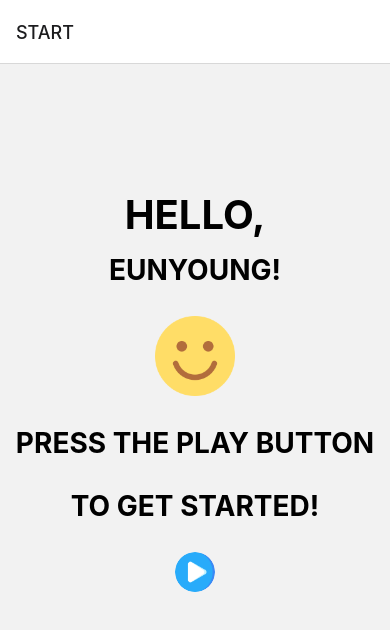
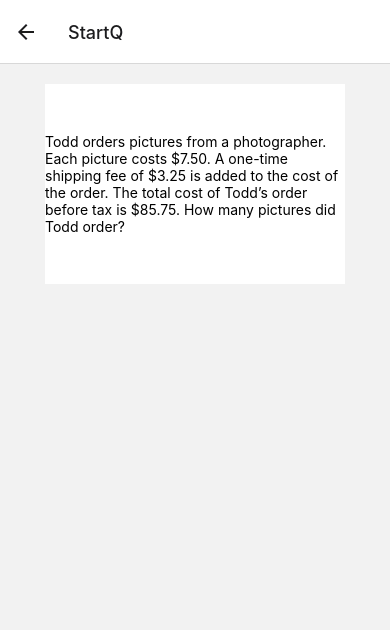
Before and after one commit to Hwangtaeguen/TestPro, a React Native app: screen /StartQ in a window 390 px wide. Shown: the top 630 px of the page. Built offline with nearby package versions, Linux system fonts and the light colour scheme.

Commit message:
세번째

```diff
--- a/App.js
+++ b/App.js
@@ -1,6 +1,3 @@
-import { NavigationContainer } from '@react-navigation/native';
-import { createStackNavigator } from '@react-navigation/stack';
-import { View } from 'react-native';
 import OPscreen from './Screen/Operate_Screen';
 
 export default function App() {
--- a/Screen/Home.js
+++ b/Screen/#0_Home.js
@@ -1,5 +1,6 @@
-import {View, Button, Text, TouchableOpacity} from 'react-native';
+import {View, Button, Text, TouchableOpacity, StyleSheet } from 'react-native';
 import { Image } from "react-native"
+import { useNavigation } from '@react-navigation/native';
 
 //이미지 URL 객체
 const imageURL={
@@ -13,7 +14,7 @@ const imageURL={
 const Choose = (props) =>{
     return (
         <TouchableOpacity
-            onPress={() => alert(props.name)}
+            onPress={() => props.navigation.navigate("StartQ")}
             style={{width:40,height:40,alignItems:'center'}}>
             <Image
             style={{
@@ -29,7 +30,7 @@ const Choose = (props) =>{
 }
 
 //HOME VIEW
-const Home = () => {
+const Home = (props) => {
     return (
         <View style = {{flex:1,paddind:40}}>
             <View style={{flex:0.1}}/>
@@ -44,21 +45,23 @@ const Home = () => {
                 source = {require("../assets/smiling-face.png")}/>
                 <Text style={{fontSize:25, fontWeight:'bold'}}>CHOOSE WHAT YOU WANT!</Text>
             </View>
-            <View style ={{
-                flex:2,
-                flexDirection:'row',
-                justifyContent:'space-around',
-                alignItems:'center'
-            }}>
+            <View style = {styles.Character}>
+                    <TouchableOpacity
+                    onPress={() => props.navigation.navigate ("StartQ")}
+                    style={{width:40,height:40,alignItems:'center'}}>
+                    <Image
+                    style={{
+                        width: 115,
+                        height: 115,
+                        overflow: 'hidden'
+                    }}
+                    source = {require("../assets/Todd.png")}
+                    />
+                </TouchableOpacity>
                 <Choose name = 'Jen' title = "Jen's Curtains"/>
                 <Choose name = 'Todd' title = "Todd's Order"/>
             </View>
-            <View style ={{
-                flex:2,
-                flexDirection:'row',
-                justifyContent:'space-around',
-                alignItems:'center'
-            }}>
+            <View style = {styles.Character}>
                 <Choose name = 'Ava' title = "Ava's Goal"/>
                 <Choose name = 'Mario' title = "Mario's Trip"/>
             </View>
@@ -67,4 +70,13 @@ const Home = () => {
     );
 }
 
+const styles = StyleSheet.create({
+    Character:{
+        flex:2,
+        flexDirection:'row',
+        justifyContent:'space-around',
+        alignItems:'center'
+    }
+});
+
 export default Home;
--- /dev/null
+++ b/Screen/#1_StartQ.js
@@ -0,0 +1,46 @@
+import { View, Button, Text, TextInput } from 'react-native';
+import { StyleSheet, Platform } from "react-native";
+
+const StartQ = () => {
+  return(
+    <View style={{alignItems:'center'}}>
+        <View style={styles.shadow}>
+            <Text>
+                Todd orders pictures from a photographer.
+                Each picture costs $7.50.
+                A one-time shipping fee of $3.25 is added
+                to the cost of the order.
+                The total cost of Todd’s order before tax is $85.75.
+
+                How many pictures did Todd order?
+            </Text>
+        </View>
+    </View>
+)};
+
+const styles = StyleSheet.create({
+  shadow: {
+    marginTop:20,
+    justifyContent:'space-around',
+    alignItems:'center',
+    backgroundColor: "#fff",
+    width: 300,
+    height: 200,
+    ...Platform.select({
+      ios: {
+        shadowColor: "#000",
+        shadowOffset: {
+          width: 10,
+          height: 10,
+        },
+        shadowOpacity: 0.5,
+        shadowRadius: 10,
+      },
+      android: {
+        elevation: 20,
+      },
+    }),
+  },
+});
+
+export default StartQ;
--- a/Screen/Operate_Screen.js
+++ b/Screen/Operate_Screen.js
@@ -1,19 +1,23 @@
 import { NavigationContainer } from '@react-navigation/native';
 import { createStackNavigator } from '@react-navigation/stack';
-import Home from './Home';
-import Start from './Start';
+import Start from './Start.js';
+import Home from './#0_Home.js';
+import StartQ from './#1_StartQ.js';
+
 
 
 const Stack = createStackNavigator()
 const OPscreen = ()=>{
     return(
     <NavigationContainer>
-      <Stack.Navigator>
-        <Stack.Screen name = "START" component={Start}/>
+      <Stack.Navigator initialRouteName='Start'>
+        <Stack.Screen name = "StartQ" component={StartQ}/>
         <Stack.Screen name = "Home" component={Home}/>
+        <Stack.Screen name = "Start" component={Start}/>
       </Stack.Navigator>
     </NavigationContainer>
     );
 }
 
+
 export default OPscreen;
```
